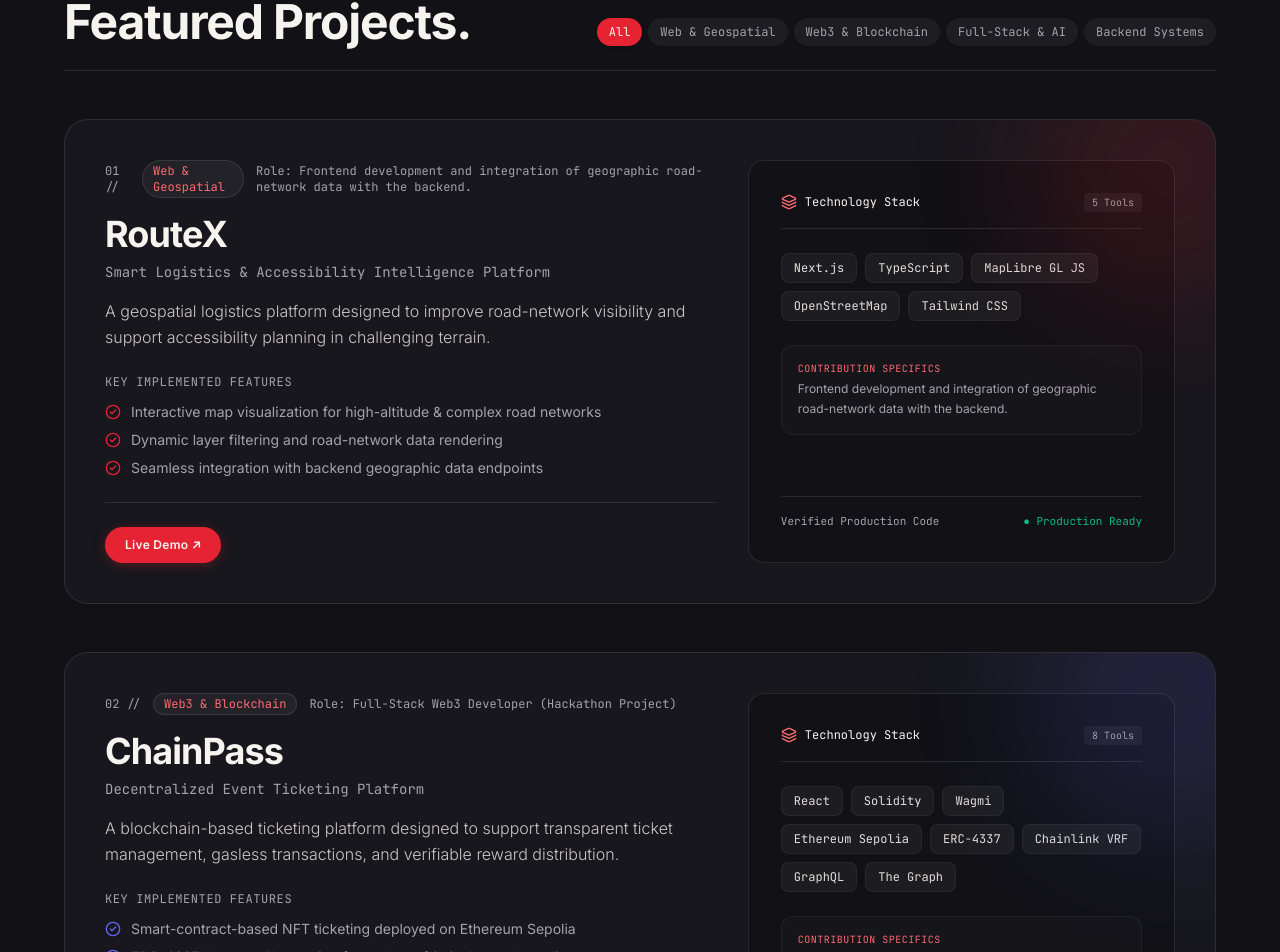
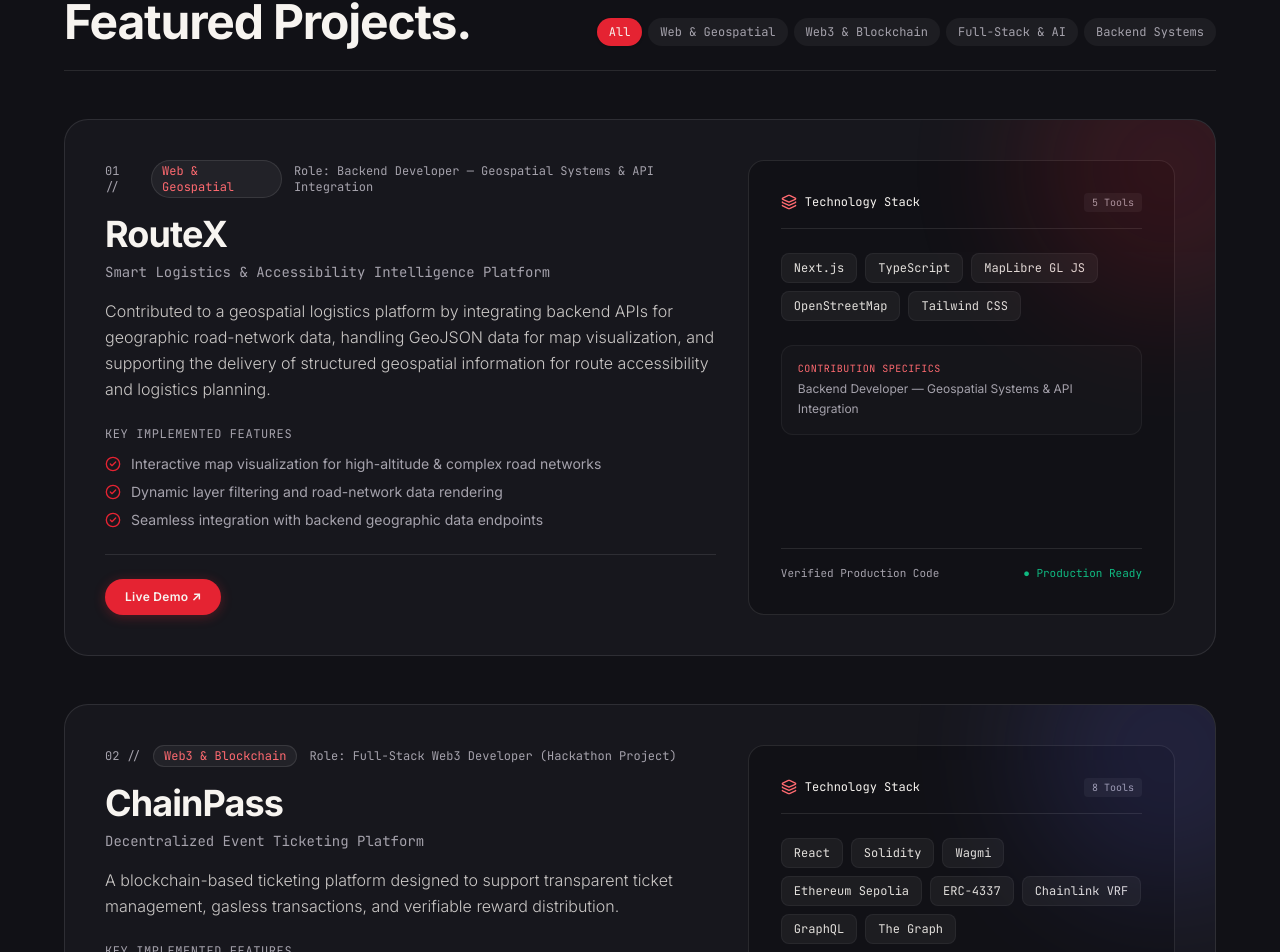
Before and after one commit to Aadya25416/portfolio, a Next.js app: page / in a window 1280 px wide. Shown: the part 2035-2987 px from the top of the page. Built offline with nearby package versions, Linux system fonts and the light colour scheme.

Commit message:
feat(routex): update role to Backend Developer — Geospatial Systems & API Integration and update description

```diff
--- a/src/data/projects.ts
+++ b/src/data/projects.ts
@@ -18,8 +18,8 @@ export const PROJECTS: Project[] = [
     title: "RouteX",
     subtitle: "Smart Logistics & Accessibility Intelligence Platform",
     description:
-      "A geospatial logistics platform designed to improve road-network visibility and support accessibility planning in challenging terrain.",
-    role: "Frontend development and integration of geographic road-network data with the backend.",
+      "Contributed to a geospatial logistics platform by integrating backend APIs for geographic road-network data, handling GeoJSON data for map visualization, and supporting the delivery of structured geospatial information for route accessibility and logistics planning.",
+    role: "Backend Developer — Geospatial Systems & API Integration",
     technologies: ["Next.js", "TypeScript", "MapLibre GL JS", "OpenStreetMap", "Tailwind CSS"],
     features: [
       "Interactive map visualization for high-altitude & complex road networks",
```
